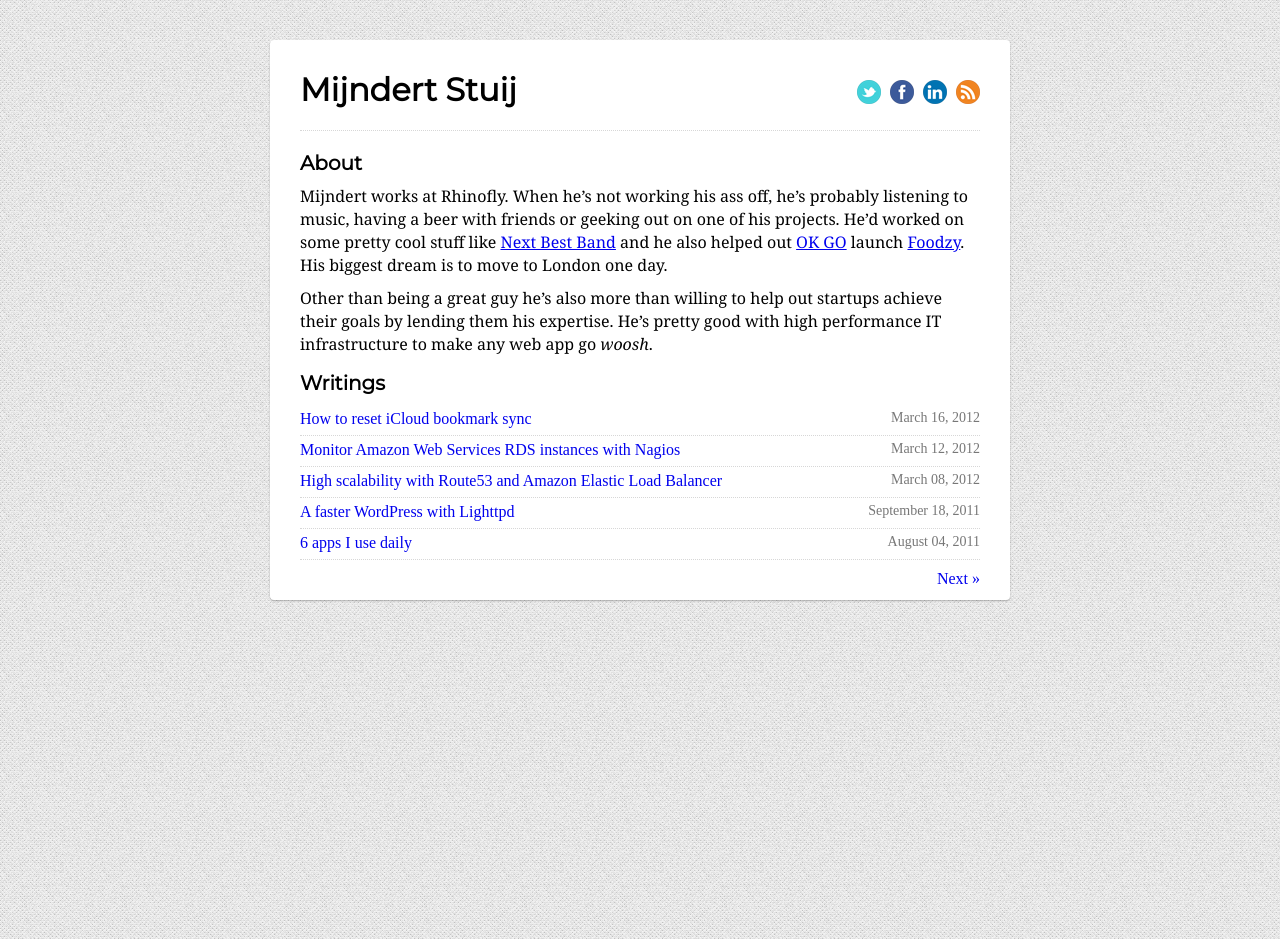
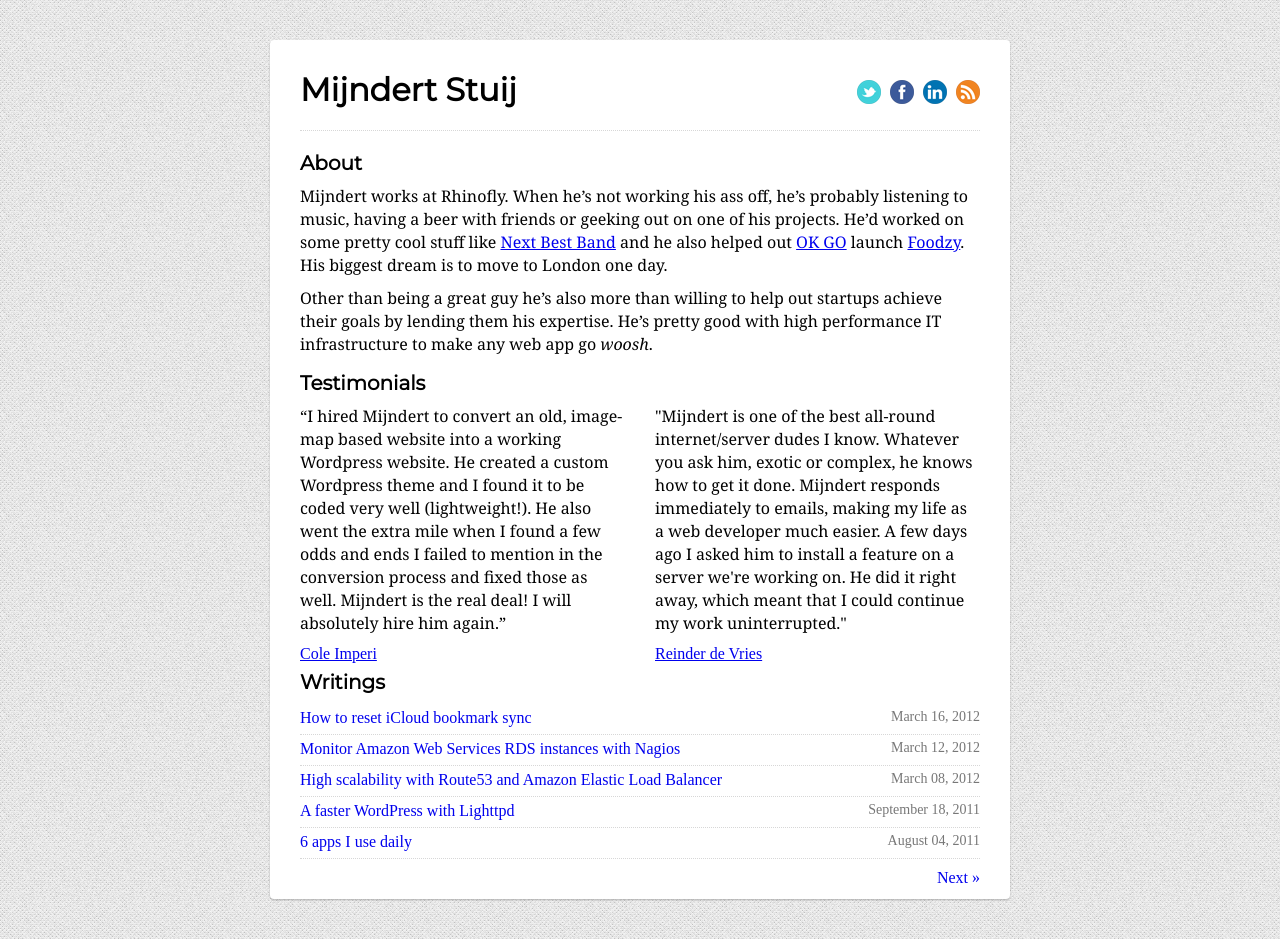
Before and after one commit to ghpages/mijndertstuij.nl, a Jekyll site: the page built from index.html, in a window 1280 px wide. Built offline with Jekyll 4.4.1, drawn with Linux system fonts in a browser that asks for light colours; Markdown is read by kramdown in place of the engine named in the settings; the list of posts is cut into pages by our own code.

Commit message:
Added Testimonials to homepage

```diff
--- a/css/screen.css
+++ b/css/screen.css
@@ -16,6 +16,9 @@ html,body{ background-image: url(../images/bg.png); }
 #main h3{ font-family: 'Montserrat', sans-serif; font-size: 17px; margin: 15px 0 5px 0; }
 #main p{ font-family: Georgia, serif; font-size: 16px; margin: 0 0 10px 0; line-height: 23px; }
 #main .highlight{ margin: 0 0 10px 0; }
+#twocolumn{ min-height: 250px; }
+#twocolumn .left{ float: left; width: 325px; }
+#twocolumn .right{ float: right; width: 325px; }
 #pagination{ margin: 10px 0 0 0; }
 #pagination a.prev{ float: left; }
 #pagination a.next{ float: right; }
--- a/index.html
+++ b/index.html
@@ -8,6 +8,22 @@ title: Mijndert Stuij
 	<p>Mijndert works at Rhinofly. When he’s not working his ass off, he’s probably listening to music, having a beer with friends or geeking out on one of his projects. He’d worked on some pretty cool stuff like <a href="http://nextbestband.nl">Next Best Band</a> and he also helped out <a href="http://okgo.nl/">OK GO</a> launch <a href="http://foodzy.com">Foodzy</a>. His biggest dream is to move to London one day.</p>
 
 	<p>Other than being a great guy he’s also more than willing to help out startups achieve their goals by lending them his expertise. He’s pretty good with high performance IT infrastructure to make any web app go <i>woosh</i>.</p>
+
+	<h2>Testimonials</h2>
+
+	<div id="twocolumn">
+
+		<div class="left">
+			<p>“I hired Mijndert to convert an old, image-map based website into a working Wordpress website. He created a custom Wordpress theme and I found it to be coded very well (lightweight!). He also went the extra mile when I found a few odds and ends I failed to mention in the conversion process and fixed those as well. Mijndert is the real deal! I will absolutely hire him again.”</p>
+			<a href="http://dothbrands.com/">Cole Imperi</a>
+		</div>
+
+		<div class="right">
+			<p>"Mijndert is one of the best all-round internet/server dudes I know. Whatever you ask him, exotic or complex, he knows how to get it done. Mijndert responds immediately to emails, making my life as a web developer much easier. A few days ago I asked him to install a feature on a server we're working on. He did it right away, which meant that I could continue my work uninterrupted."</p>
+			<a href="http://interactionauts.com/">Reinder de Vries</a>
+		</div>
+
+	</div>
 
 	<h2>Writings</h2>
 
```
Lines whose indentation alone changed are shown as unchanged.
